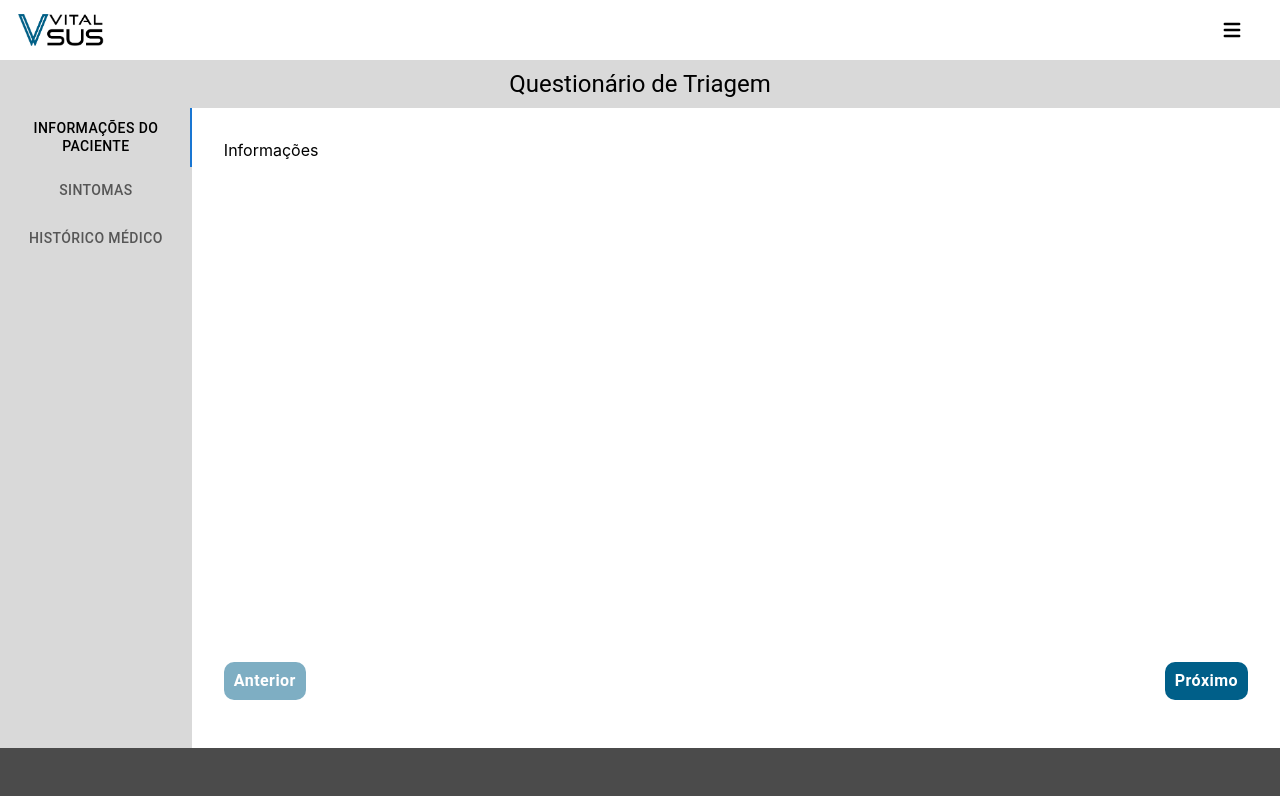
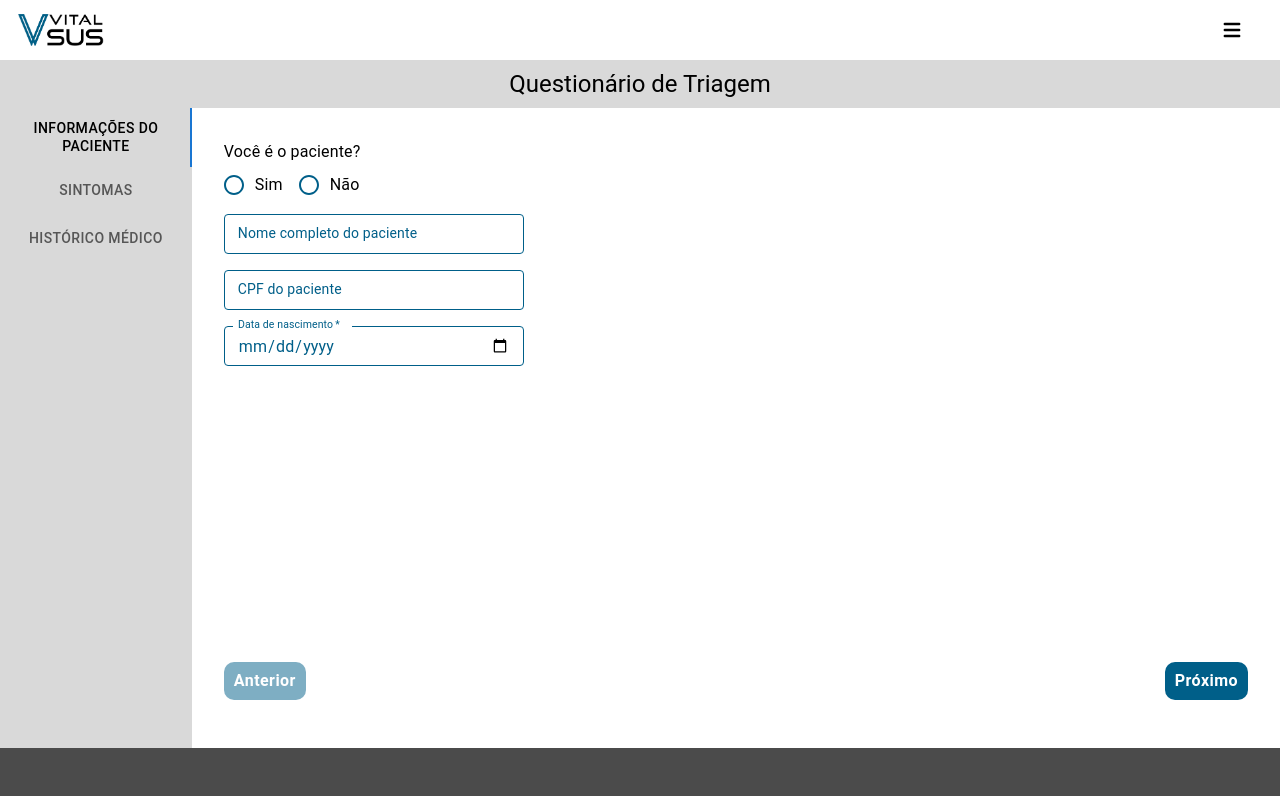
Before and after one commit to ICEI-PUC-Minas-PMV-ADS/pmv-ads-2023-1-e1-proj-web-t11-pmv-ads-2023-1-e1-proj-web-t11-t4-Vital-Sus, a React (Create React App) app: page /triagem in a window 1280 px wide. Shown: the top 796 px of the page. Built offline with nearby package versions, Linux system fonts and the light colour scheme.

Commit message:
Adiciona primeira página da triagem

```diff
--- /dev/null
+++ b/src/pages/triagem/pagesTriagem/triagemInfo.tsx
@@ -0,0 +1,40 @@
+import { Stack, Typography } from '@mui/material';
+import React from 'react';
+import { Item } from '../../homePage/styles';
+import RadioButtonVT from '../../../components/radioButton/radioButton';
+import TextFieldVT from '../../../components/textField/textField';
+import { StyleItem } from '../styles';
+
+const TriagemInfo = () => {
+  return (
+    <div>
+      <Typography>Você é o paciente?</Typography>
+      <Stack direction={'row'}>
+        <Item>
+          <RadioButtonVT label='Sim' value='S' />
+        </Item>
+        <Item>
+          <RadioButtonVT label='Não' value='N' />
+        </Item>
+      </Stack>
+      <Stack direction={'column'}>
+        <StyleItem>
+          <TextFieldVT model='tertiary' label='Nome completo do paciente' />
+        </StyleItem>
+        <StyleItem>
+          <TextFieldVT model='tertiary' type='number' label='CPF do paciente' />
+        </StyleItem>
+        <StyleItem>
+          <TextFieldVT
+            model='tertiary'
+            type='date'
+            InputLabelProps={{ shrink: true, required: true }}
+            label='Data de nascimento'
+          />
+        </StyleItem>
+      </Stack>
+    </div>
+  );
+};
+
+export default TriagemInfo;
--- a/src/pages/triagem/styles.ts
+++ b/src/pages/triagem/styles.ts
@@ -1,6 +1,6 @@
 import { Tabs, Typography } from '@mui/material';
 import styled from 'styled-components';
-import { cssBreakpoints } from '../../styles/breakpoints';
+import { Item } from '../homePage/styles';
 
 export const ContainerTabs = styled.div`
   display: flex;
@@ -18,3 +18,7 @@ export const TypographyTriagem = styled(Typography)`
   text-align: center;
   padding: 0.5rem 0;
 `;
+
+export const StyleItem = styled(Item)`
+  margin: 0.5rem 0;
+`;
--- a/src/pages/triagem/triagem.tsx
+++ b/src/pages/triagem/triagem.tsx
@@ -6,6 +6,7 @@ import ButtonVT from '../../components/button/button';
 import TextFieldVT from '../../components/textField/textField';
 import CheckboxVT from '../../components/checkbox/checkbox';
 import RadioButtonVT from '../../components/radioButton/radioButton';
+import TriagemInfo from './pagesTriagem/triagemInfo';
 
 const Triagem = () => {
   const [activeTab, setActiveTab] = useState(0); // Estado para controlar a tab ativa
@@ -48,7 +49,7 @@ const Triagem = () => {
       >
         {activeTab === 0 && (
           <div>
-            <p>Informações</p>
+            <TriagemInfo />
           </div>
         )}
 
```
